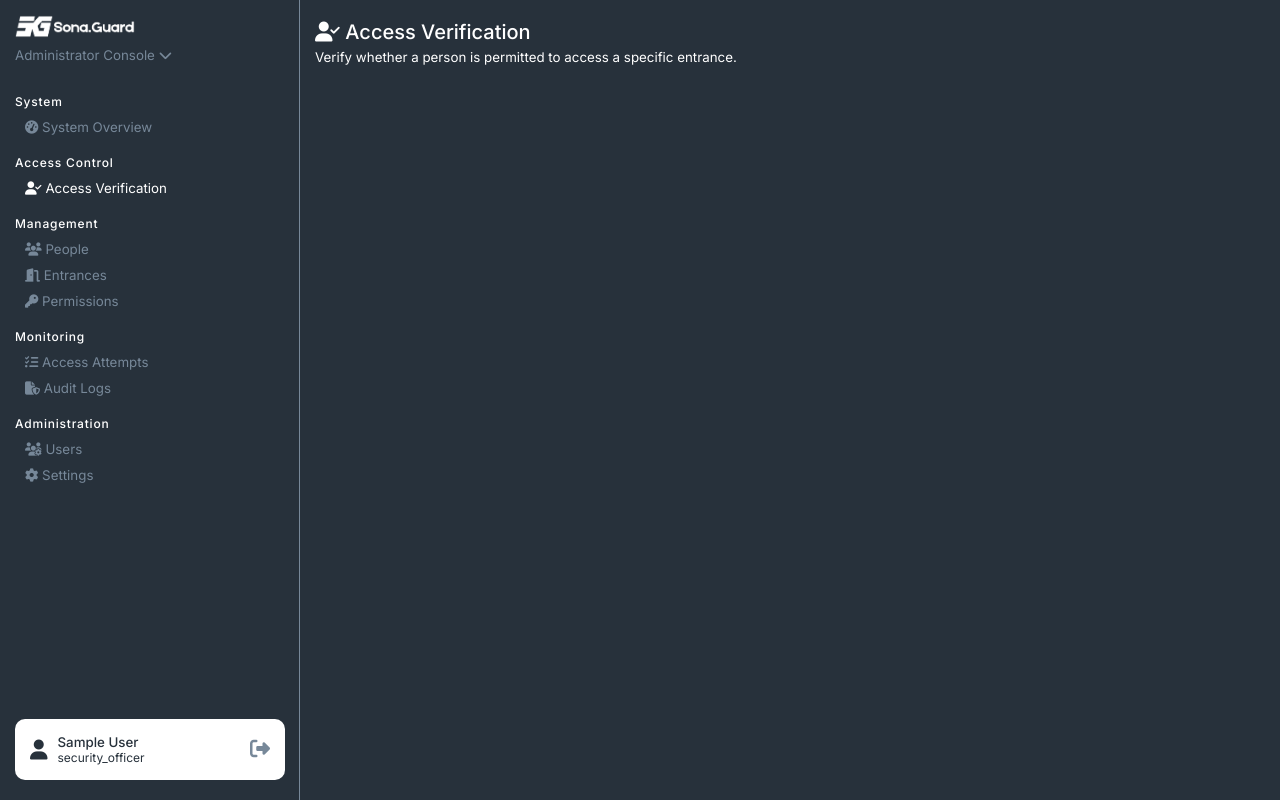
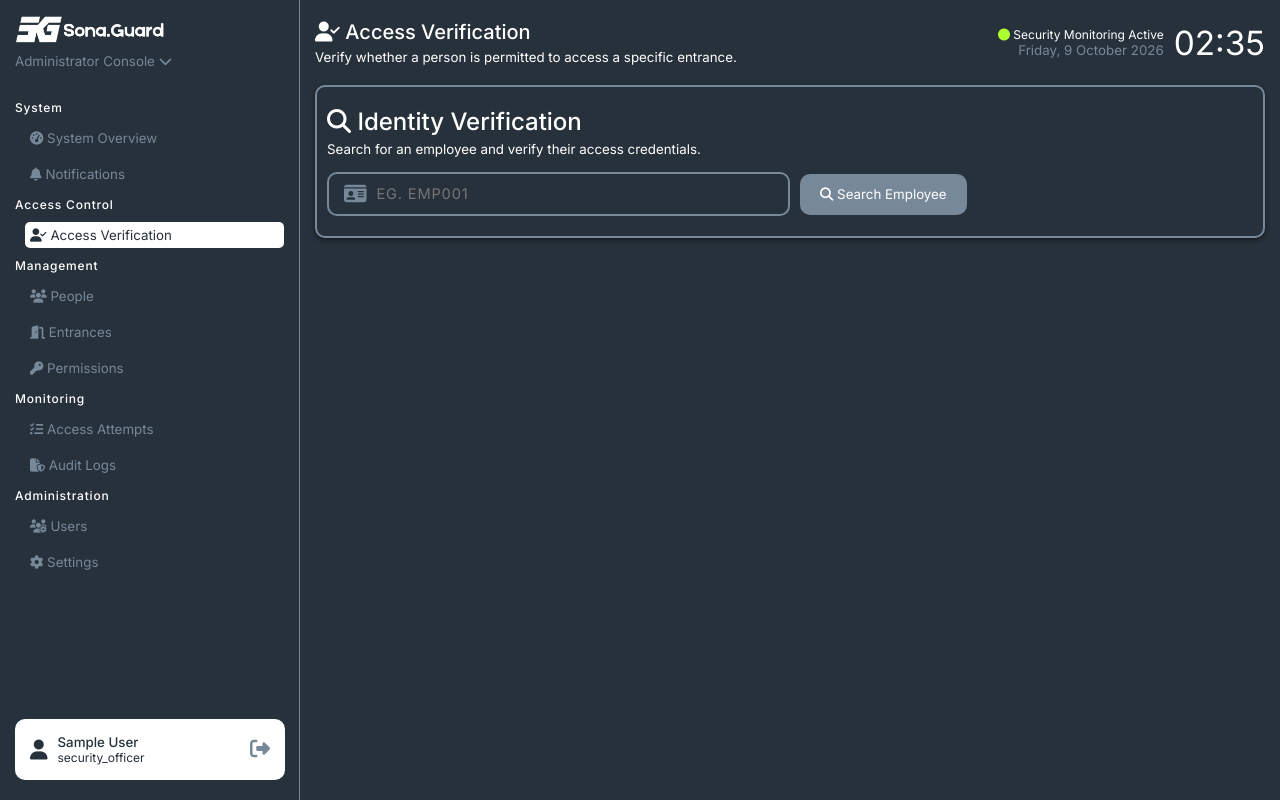
Before and after one commit to oriah-studios-TSF/Sona.Guard, a Flask app: page /access/verfication in a window 1280 px wide. Run offline with Flask 3, Linux system fonts and the light colour scheme; the visitor is signed in with stand-in values (Sample User, id 1); some libraries are stand-ins or nearby versions.

Commit message:
Add employee verification feature and UI updates

```diff
--- a/backend/app/routes/access_control.py
+++ b/backend/app/routes/access_control.py
@@ -1,10 +1,10 @@
 from flask import Blueprint, jsonify, request, render_template
 from flask_login import current_user, login_required
 
+from app.models import Person
 from app.services.access_control import verify_access
 
 access_control_bp = Blueprint('access_control', __name__, url_prefix='/access')
-
 
 @access_control_bp.route('/verfication')
 @login_required
@@ -15,6 +15,32 @@ def verification():
         icon='user-check',
         title_description='Verify whether a person is permitted to access a specific entrance.'
         )
+
+@access_control_bp.route('/person/<employee_id>', methods=['GET'])
+@login_required
+def get_person(employee_id):
+    person = Person.query.filter_by(
+        employee_id=employee_id
+    ).first()
+
+    if not person:
+        return jsonify({
+            'success': False,
+            'message': 'Person not found.'
+        }), 404
+
+    return jsonify({
+        'success': True,
+        'person': {
+            'id': person.id,
+            'employee_id': person.employee_id,
+            'full_name': person.full_name,
+            'email': person.email,
+            'phone_number': person.phone_number,
+            'photo': person.photo,
+            'is_active': person.is_active
+        }
+    }), 200
 
 
 @access_control_bp.route('/verify', methods=['POST'])
--- a/backend/app/static/css/admin_base.css
+++ b/backend/app/static/css/admin_base.css
@@ -44,7 +44,7 @@ body {
 }
 
 .sidebar-header img {
-    width: 120px;
+    width: 150px;
     height: auto;
 }
 
@@ -52,7 +52,7 @@ body {
     padding: 15px 15px;
     display: flex;
     flex-direction: column;
-    gap: 20px;
+    gap: 10px;
 }
 
 .sidebar-content a {
@@ -60,6 +60,8 @@ body {
     text-decoration: none;
     font-size: 10pt;
     margin-left: 10px;
+    padding: 5px;
+    border-radius: 5px;
 }
 
 .sidebar-content .nav {
@@ -141,6 +143,31 @@ body {
     padding: 20px 15px;
 }
 
+.main-content-header .right {
+    display: flex;
+    align-items: center;
+    gap: 10px;
+    text-align: right;
+}
+
+.main-content-header .right p  {
+ font-size: 9pt;
+
+}
+
+.main-content-header .right p i {
+    color: greenyellow;
+}
+
+.date {
+    font-size: 10pt;
+    color: lightslategray;
+}
+
+.time {
+    font-size: 25pt;
+}
+
 .main-content-header h1 {
     font-size: 15pt;
     font-weight: 500;
@@ -185,5 +212,6 @@ body {
 }
 
 .nav a.active {
-    color: white;
+    background-color: white;
+    color: #27313b;
 }
--- /dev/null
+++ b/backend/app/static/css/verification.css
@@ -0,0 +1,73 @@
+.section {
+    margin-left: 15px;
+    margin-right: 15px;
+}
+
+.verification-card {
+    border: 2px solid lightslategray;
+    box-shadow: 0 2px 5px rgba(0, 0, 0, 0.5);
+    padding: 20px 10px;
+    border-radius: 10px;
+    display: flex;
+    flex-direction: column;
+}
+
+.verification-header h1 {
+    font-size: 18pt;
+    font-weight: 500;
+    margin-bottom: 5px;
+}
+
+.verification-header p {
+    font-size: 10pt;
+}
+
+.search-person-form {
+    margin-top: 15px;
+}
+
+.form-group {
+    display: flex;
+    align-items: center;
+    gap: 10px;
+}
+
+.form-group .row {
+    display: flex;
+    align-items: center;
+    gap: 10px;
+    border: 2px solid lightslategray;
+    padding: 10px 15px;
+    border-radius: 10px;
+    width: 50%;
+}
+
+.form-group .row i {
+    font-size: 15pt;
+    color: lightslategray;
+}
+
+.form-group input {
+   background: none;
+   border: none;
+   outline: none;
+   color: white;
+   font-size: 11pt;
+   text-transform: uppercase;
+   letter-spacing: 0.8px;
+   width: 100%;
+
+}
+
+.search-person-form button {
+    background-color: lightslategray;
+    color: white;
+    border-radius: 10px;
+    border: none;
+    padding: 12.5px 20px;
+    cursor: pointer;
+}
+
+.search-person-form button:hover {
+    background-color: #0438ff;
+}
--- a/backend/app/static/js/admin_base.js
+++ b/backend/app/static/js/admin_base.js
@@ -63,3 +63,24 @@ if (logoutButton) {
         }
     });
 }
+
+function updateDateTime() {
+    const now = new Date();
+
+    document.getElementById('current-date').textContent =
+        now.toLocaleDateString('en-ZA', {
+            weekday: 'long',
+            day: 'numeric',
+            month: 'long',
+            year: 'numeric'
+        });
+
+    document.getElementById('current-time').textContent =
+        now.toLocaleTimeString('en-ZA', {
+            hour: '2-digit',
+            minute: '2-digit',
+        });
+}
+
+updateDateTime();
+setInterval(updateDateTime, 1000);
--- a/backend/app/templates/access/verification.html
+++ b/backend/app/templates/access/verification.html
@@ -4,11 +4,28 @@
 	<meta charset="UTF-8">
 	<meta name="viewport" content="width=device-width, initial-scale=1.0">
 	<title>Sona.Guard - {{ title }}</title>
+	<link rel="stylesheet" href="{{ url_for('static', filename='css/verification.css') }}">
 </head>
 <body>
     {% extends "admin_base.html" %}
     {% block content %}
-
+        <section class="section verification">
+            <div class="verification-card">
+                <div class="verification-header">
+                    <h1><i class="fas fa-search"></i> Identity Verification</h1>
+                    <p>Search for an employee and verify their access credentials.</p>
+                </div>
+                <form action="" class="search-person-form">
+                    <div class="form-group">
+                        <div class="row">
+                            <i class="fas fa-id-card"></i>
+                            <input type="text" id="employee-id" name="employee_id" maxlength="6" placeholder="eg. EMP001" autocomplete="off" required>
+                        </div>
+                        <button type="submit" id="search-person-button"><i class="fa fa-search"></i> Search Employee</button>
+                    </div>
+                </form>
+            </div>
+        </section>
     {% endblock %}
 </body>
 </html>
--- a/backend/app/templates/admin_base.html
+++ b/backend/app/templates/admin_base.html
@@ -29,6 +29,7 @@
 				<div class="nav system-nav">
 				    <p>System</p>
 				    <a class="{% if request.endpoint == 'dashboard.index' %}active{% endif %}" href="{{ url_for('dashboard.index') }}"><i class="fas fa-gauge-high"></i> System Overview</a>
+					<a href=""><i class="fas fa-bell"></i> Notifications</a>
 				</div>
 
 				<div class="nav access-nav">
@@ -80,7 +81,11 @@
     				<p>{{ title_description }}</p>
     			</div>
     			<div class="right">
-
+                <div class="split">
+                    <p><i class="fas fa-circle"></i> Security Monitoring Active</p>
+    				<div id="current-date" class="date"></div>
+                </div>
+                    <div id="current-time" class="time"></div>
     			</div>
 			</div>
 			{% block content %}
```
